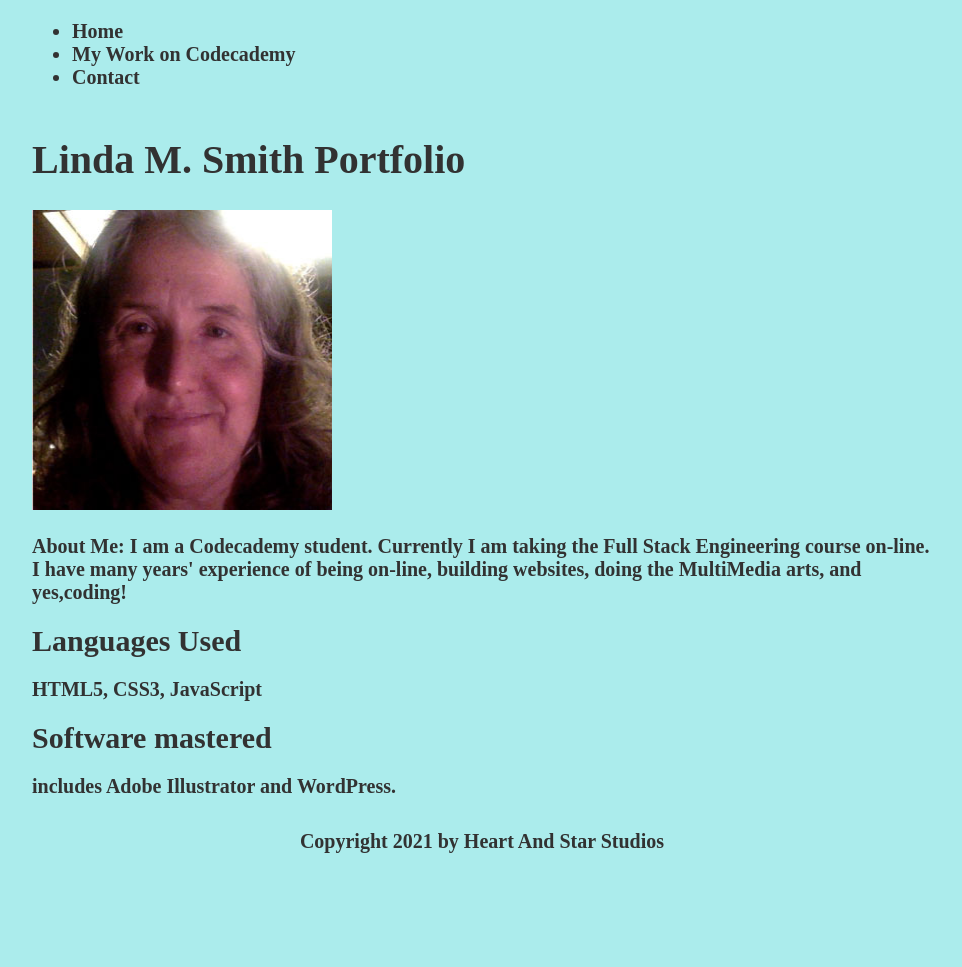
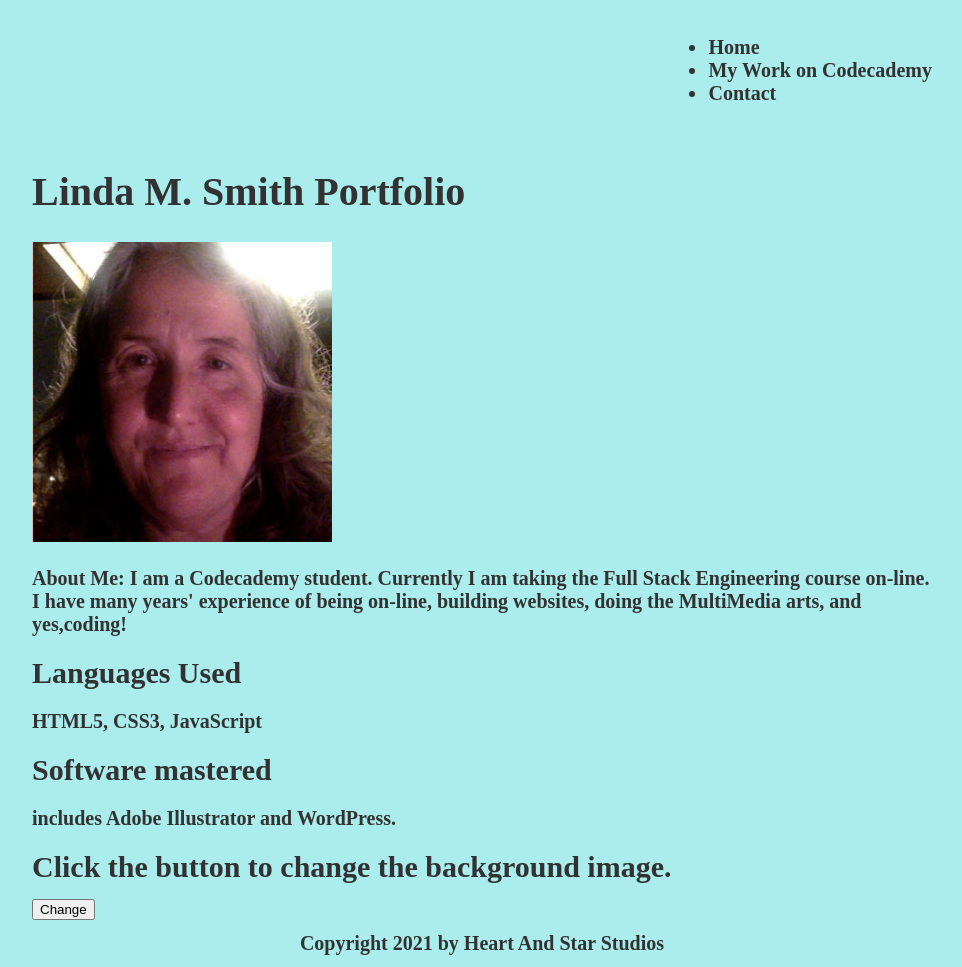
Before and after one commit to GoddessLinda/Portfolio, a plain HTML site: page index.html in a window 1280 px wide. Shown: the whole page, without its empty margins (158-1120 px from the left). Before the commit the page ends 865 px from the top, so only its background shows below. Drawn offline with Linux system fonts and the light colour scheme; a web font is replaced by a local one.

Commit message:
added option to change background image
rose

```diff
--- a/index.html
+++ b/index.html
@@ -1,30 +1,50 @@
 <!DOCTYPE html>
-<html>
+<html lang="en">
     <head>
+        <meta charset="utf-8" />
         <title>LindaJoyfulCoder Portfolio</title>
         <link rel="stylesheet" href="styles.css" type="text/css" >
+        <link rel="preconnect" href="https://fonts.googleapis.com">
+<link rel="preconnect" href="https://fonts.gstatic.com" crossorigin>
+<link href="https://fonts.googleapis.com/css2?family=Hina+Mincho&display=swap" rel="stylesheet">
+    <script>
+        // the function below changes background image to a rose
+        function changeBackgroundImage() {
+            document.body.style.backgroundImage = "url('rose.jpg')";
+            document.body.style.backgroundRepeat = "no-repeat";
+            document.body.style.backgroundSize = "cover";
+        }
+    </script>
     </head>
     <body>
         <header>
-            <navbar>
-                <ul>
-                    <li>Home</li>
-                    <li>My Work on Codecademy</li>
-                    <li>Contact</li>
-                </ul>
-            </navbar>
+            <nav>
+                <div class="navigation-items" >
+                    <ul>
+                        <li><a href="index.html" target="_blank">Home</a></li>
+                        <li>My Work on Codecademy</li>
+                        <li><a href="contact.html" target="_blank">Contact</a></li>
+                    </ul>
+                </div>
+            </nav>
         </header>
-        <main><h1>Linda M. Smith Portfolio</h1>
-            <img src="LindaMSmith.jpg" height="300" width="300" title="Linda M Smith" alt="Linda M Smith">
-            <p>About Me: I am a Codecademy student.  Currently I am taking the Full Stack Engineering course on-line.  I have many years' experience of being on-line, building websites, doing the MultiMedia arts, and yes,coding! </p>
+        <class="middle column"><h1>Linda M. Smith Portfolio</h1>
+        <div class="portrait"><img src="LindaMSmith.jpg" height="300" width="300" title="Linda M Smith" alt="Linda M Smith">
+        </div>
+        <div class="about-me-container"><p>About Me: I am a Codecademy student.  Currently I am taking the Full Stack Engineering course on-line.  I have many years' experience of being on-line, building websites, doing the MultiMedia arts, and yes,coding! </p>
+        </div>
+        <div class="about-me-text-container">
             <h2>Languages Used</h2>
             <p>HTML5, CSS3, JavaScript</p>
             <h2>Software mastered</h2>
             <p>includes Adobe Illustrator and WordPress.</p>
+        </div>
+        <h2>Click the button to change the background image.</h2>
+        <button onclick = "changeBackgroundImage();">Change</button>
         <footer>
             Copyright 2021 by Heart And Star Studios
         </footer>
-    </main>
+    </class>
 
     </body>
 </html>
```
Also changed, not shown: Rose.jpg (added).
